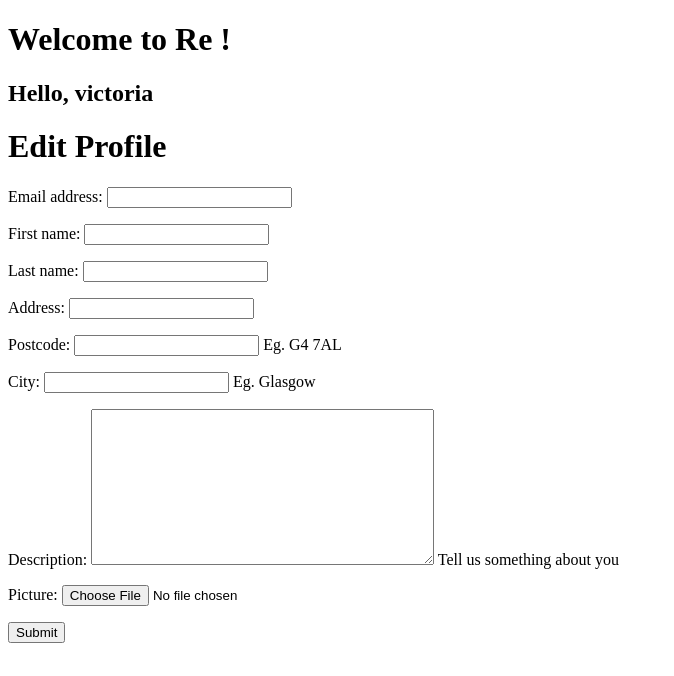
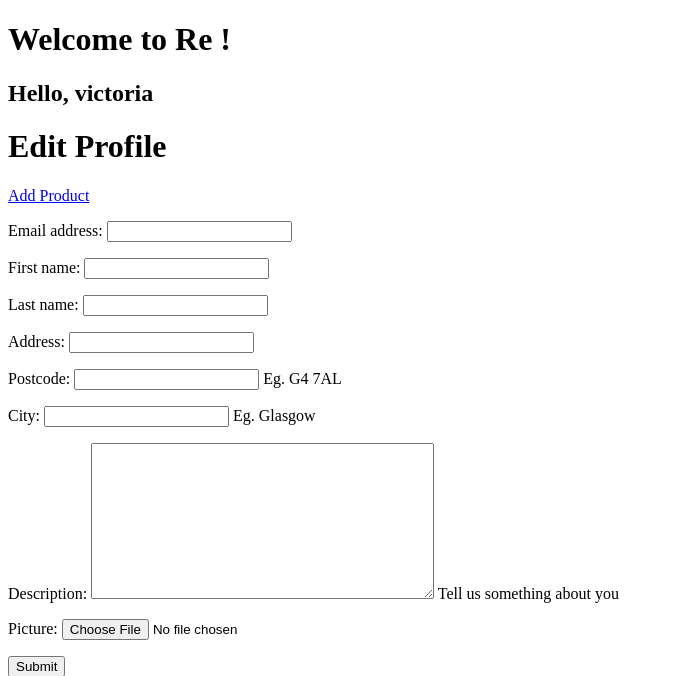
Before and after one commit to WAD-project/onlineshop_project, a Django app: page /reuse/edit_profile in a window 1280 px wide. Shown: the part 96-772 px from the top of the page, without its empty margins (0-674 px from the left). Run offline with Django 3.2, Linux system fonts and the light colour scheme; a user stored in the database is signed in.

Commit message:
add product link added

```diff
--- a/templates/reuse/edit_profile.html
+++ b/templates/reuse/edit_profile.html
@@ -7,7 +7,7 @@
 
 {% block body_block %}
 	<h1>Edit Profile</h1>
-
+	 <a href="/reuse/edit_profile/add_a_product">Add Product</a>
 		<div >
     <form method="post" enctype="multipart/form-data">
         {% csrf_token %}
```
